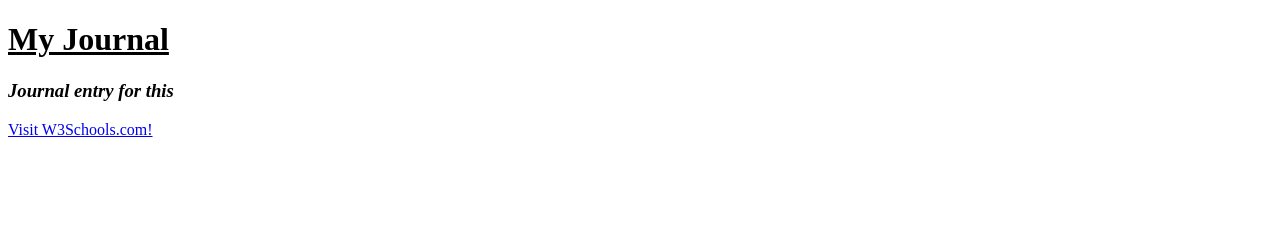
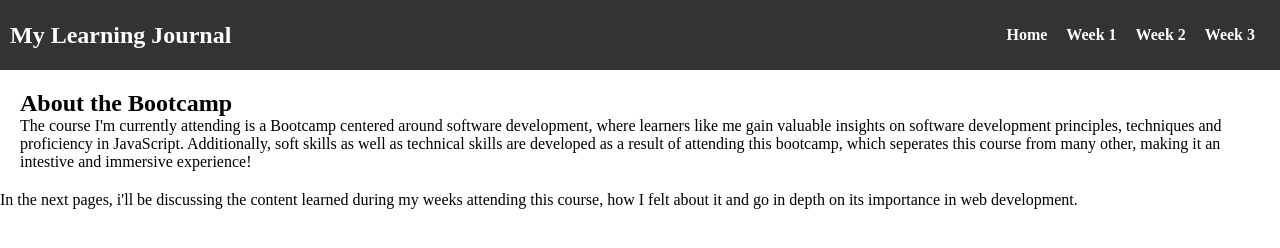
Before and after one commit to mubarik04/websiteJournal, a plain HTML site: page index.html in a window 1280 px wide. Drawn offline with Linux system fonts and the light colour scheme.

Commit message:
Created 3 pages

```diff
--- a/index.html
+++ b/index.html
@@ -1,24 +1,28 @@
 <!DOCTYPE html>
 <html lang="en">
-
 <head>
     <meta charset="UTF-8">
     <meta name="viewport" content="width=device-width, initial-scale=1.0">
-    <title>website intro</title>
+    <link rel="stylesheet" href="styleSheet.css">
+    <title>My Learning Journal</title>
 </head>
 <body>
-    <u>
-        <h1>My Journal</h1>
-       </u>
-       <i>
-       <h3>Journal entry for this</h3>
-       </i>
-     </ul>
-     <div>
+    <header>
+        <h1>My Learning Journal</h1>
         <nav>
-            <a href="https://www.w3schools.com/">Visit W3Schools.com!</a>
+            <ul class="nav-list">
+                <li><a href="journal.html">Home</a></li>
+                <li><a href="week1.html">Week 1</a></li>
+                <li><a href="week2.html">Week 2</a></li>
+                <li><a href="week3.html">Week 3</a></li>
+            </ul>
         </nav>
+    </header>
 
-
-     </div>
-</https>
+    <section id="index">
+        <h2>About the Bootcamp</h2>
+        <p>The course I'm currently attending is a Bootcamp centered around software development, where learners like me gain valuable insights on software development principles, techniques and proficiency in JavaScript. Additionally, soft skills as well as technical skills are developed as a result of attending this bootcamp, which seperates this course from many other, making it an intestive and immersive experience!</p>
+    </section>
+</body>
+</html>
+In the next pages, i'll be discussing the content learned during my weeks attending this course, how I felt about it and go in depth on its importance in web development.
--- a/styleSheet.css
+++ b/styleSheet.css
@@ -0,0 +1,45 @@
+body, h1, h2, p {
+    margin: 0;
+    padding: 0;
+}
+
+header {
+    background-color: #333;
+    color: #fff;
+    display: flex;
+    justify-content: space-between;
+    align-items: center;
+    padding: 10px;
+}
+
+h1 {
+    font-size: 24px;
+}
+
+nav {
+    flex: 1;
+    text-align: right;
+}
+
+.nav-list {
+    list-style: none;
+}
+
+.nav-list li {
+    display: inline;
+    margin-right: 15px;
+}
+
+.nav-list li a {
+    text-decoration: none;
+    color: #fff;
+    font-weight: bold;
+}
+
+section {
+    padding: 20px;
+}
+
+section:nth-child(odd) {
+    background-color: #f0f0f0;
+}
```
Also changed, not shown: week1.html (added, +26 -0 lines), week2.html (added), week3.html (added).
